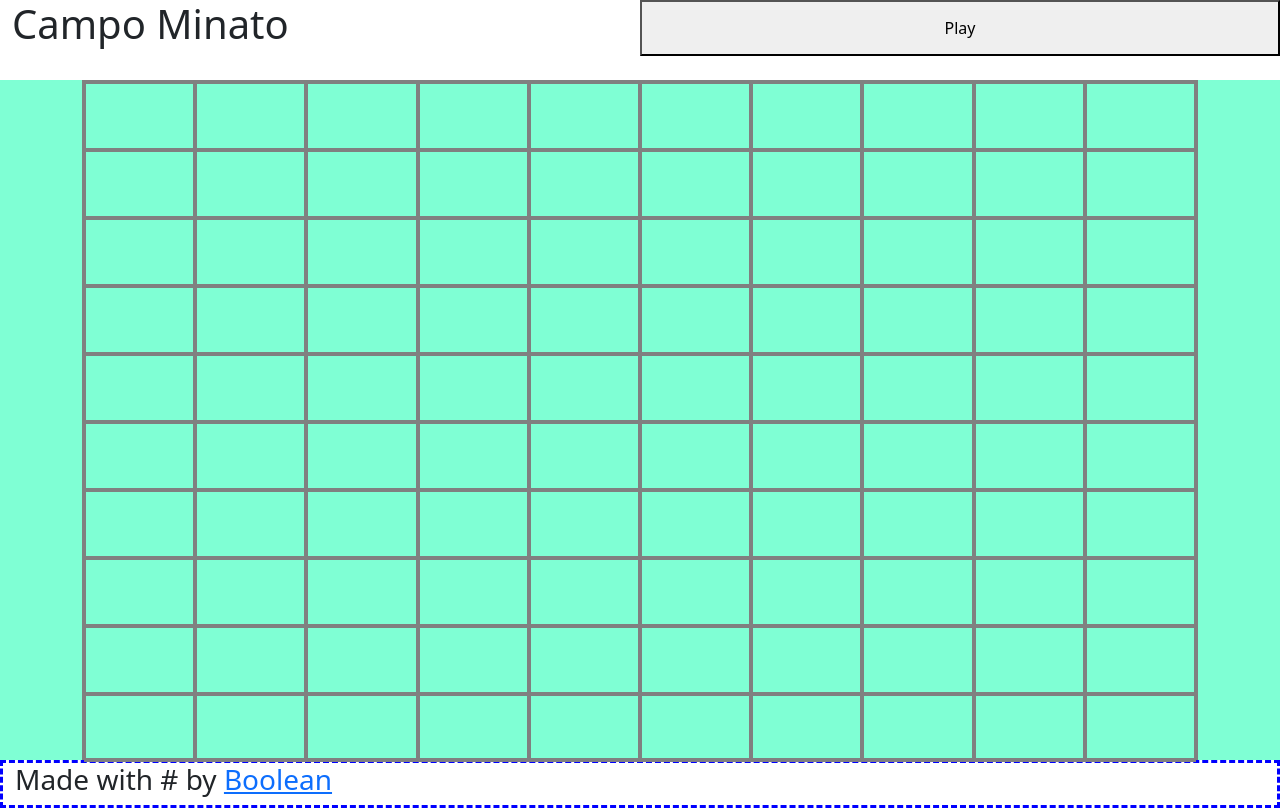
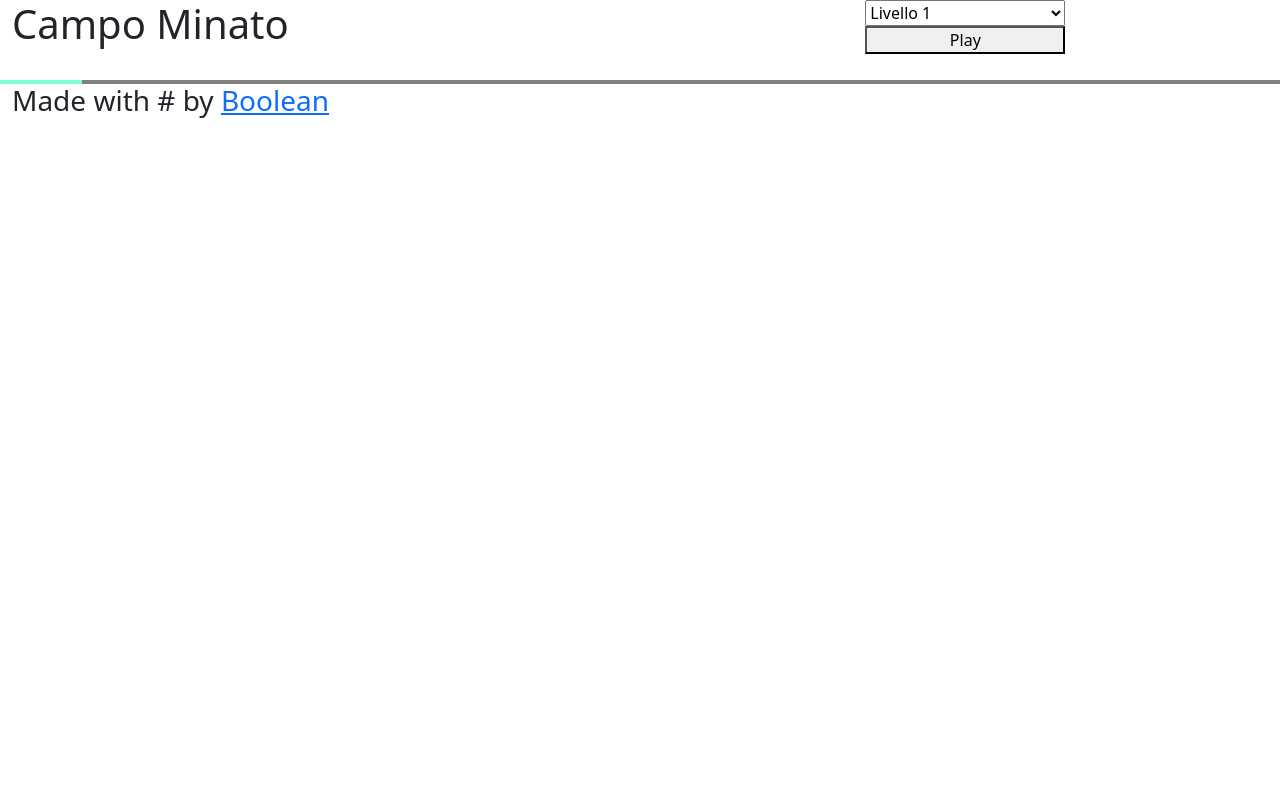
Before and after one commit to SimoneMarino30/js-campominato-grid, a plain HTML site: page index.html in a window 1280 px wide. Drawn offline with nearby package versions, Linux system fonts and the light colour scheme.

Commit message:
Assegnazioni del giorno: End

```diff
--- a/css/style.css
+++ b/css/style.css
@@ -9,28 +9,39 @@
 header {
   height: 10vh;
 }
+
+#complexity {
+  width: 200px;
+}
+
+.custom-btn {
+  width: 200px;
+}
 /* MAIN */
 main {
-  height: 85vh;
+  height: 100%;
   background-color: aquamarine;
 }
 
 #grid {
-  height: 85vh;
-  width: 100%;
+  height: 100%;
+  width: 1200px;
   border: 2px solid gray;
+  /* gap: 10px; */
 }
 
 .box {
-  width: calc(100% / 10);
-  height: 8.5vh;
+  width: 110px;
+  height: 110px;
+
   border: 2px solid gray;
+  line-height: 110px;
 }
 
 .active {
-  background-color: brown;
+  background-color: lightblue;
 }
 /* FOOTER */
 footer {
-  border: 3px dashed blue;
+  /* border: 3px dashed blue; */
 }
--- a/index.html
+++ b/index.html
@@ -21,9 +21,20 @@
   <body>
     <!-- HEADER START -->
     <header class="container-fluid">
-      <div class="row flex-row">
-        <h1 class="title w-50">Campo Minato</h1>
-        <button id="myBtn" class="my-btn btn-secondary w-50">Play</button>
+      <div class="row">
+        <div class="col d-flex flex-row">
+          <h1 class="title">Campo Minato</h1>
+        </div>
+        <div class="col col-4">
+          <select name="complexity" id="complexity">
+            <option value="">Livello 1</option>
+            <option value="">Livello 2</option>
+            <option value="">Livello 3</option>
+          </select>
+          <button id="myBtn" class="custom-btn col-4 my-btn btn-secondary">
+            Play
+          </button>
+        </div>
       </div>
     </header>
     <!-- HEADER END -->
@@ -32,7 +43,10 @@
       <div id="main-container" class="container">
         <div class="row">
           <div class="col">
-            <div id="grid" class="d-flex flex-row flex-wrap"></div>
+            <div
+              id="grid"
+              class="d-flex justify-content-center flex-row flex-wrap text-center"
+            ></div>
           </div>
         </div>
       </div>
--- a/js/main.js
+++ b/js/main.js
@@ -24,12 +24,15 @@
  *                        ON LOAD                                    *
  *                                                                   *
  *********************************************************************/
-const gridEl = document.getElementById("grid");
+// BUTTON
+const buttonEl = document.getElementById("myBtn");
 
-gridClick(gridEl);
-// BUTTON
-// const buttonEl = document.getElementById("myBtn");
-// buttonEl.addEventListener("click", gridClick);
+buttonEl.addEventListener("click", function () {
+  const gridEl = document.getElementById("grid");
+  // invocazione function grid
+  gridClick(gridEl);
+});
+
 /*********************************************************************
  *                                                                   *
  *                        FUNCTIONS                                  *
@@ -37,6 +40,8 @@ gridClick(gridEl);
  *********************************************************************/
 
 function gridClick(grid_El) {
+  // resetto la griglia
+  grid_El.innerHTML = "";
   // genero una griglia di box(10x10)
   for (let i = 0; i < 100; i++) {
     // creo il div all' interno della griglia
@@ -45,17 +50,18 @@ function gridClick(grid_El) {
     // aggiungo la classe .box
     gridBox.classList.add("box");
 
-    // aggiungo un addeventlistener per il toggle classe .active
+    // aggiungo un addeventlistener per il toggle classe .active (coloro il background)
     gridBox.addEventListener("click", function () {
       // aggiungo la classe active
       this.classList.toggle("active");
-      alert("Mi hai dato la classe ACTIVE");
+      //   emetto un messaggio in console con il numero della cella cliccata.
+      console.log(i + 1);
     });
 
     // aggiungo il .box alla griglia
     grid_El.append(gridBox);
-
-    // console.log(gridBox);
+    // aggiungo il numero progressivo al .box
+    gridBox.append(i + 1);
   }
 
   //   return alert("Hello World!");
```
